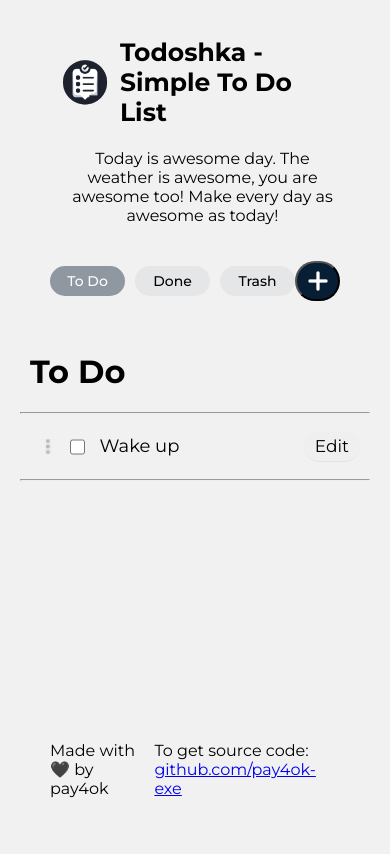
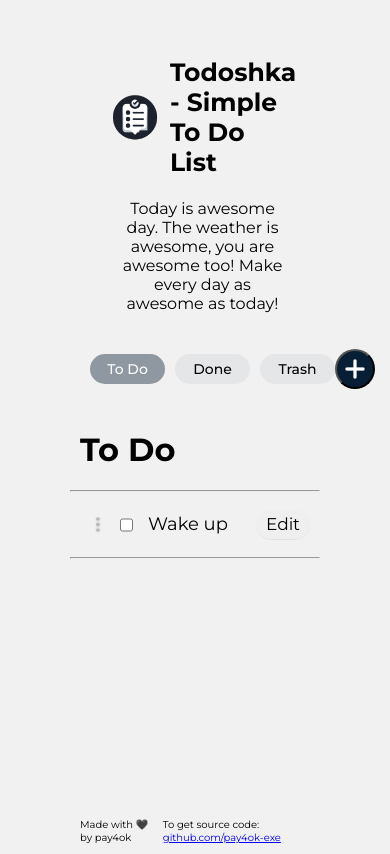
Before and after one commit to pay4ok-exe/Todoshka-React, a React (Vite) app: page / in a window 390 px wide. Built offline with nearby package versions, Linux system fonts and the light colour scheme.

Commit message:
Added all Adaptations

```diff
--- a/src/App.css
+++ b/src/App.css
@@ -66,15 +66,37 @@ body{
   }
 
   .Header p{
-    /* margin-top: 5px;  */
-    /* margin-left: 15px; */
     font-size: 16px;
     text-align: center;
+  }
+
+  .footer *{
+    font-size: 10px;
+  }
+
+
+  .footer{
+    margin: -20px;
   }
 
 
 
 }
 
-@media (max-width: 768px) {
+@media (max-width: 760px) {
+  .App {
+    margin: 40px 60px;
+  }
 }
+
+@media (max-width: 960px) {
+  .App {
+    margin: 40px 80px;
+  }
+}
+
+@media (max-width: 1200px) {
+  .App {
+    margin: 40px 100px 10px 100px;
+  }
+}
--- a/src/components/Main/main.css
+++ b/src/components/Main/main.css
@@ -289,10 +289,11 @@
 
   .item-actions{
     /* display: flex;
-    width: 100%;
+
     align-items: center;
     justify-content: space-between; */
-    margin-bottom: 10px;
+    /* width: 100%; */
+    margin: 0 0 0 -10px;
   }
 
   .btn{
```
